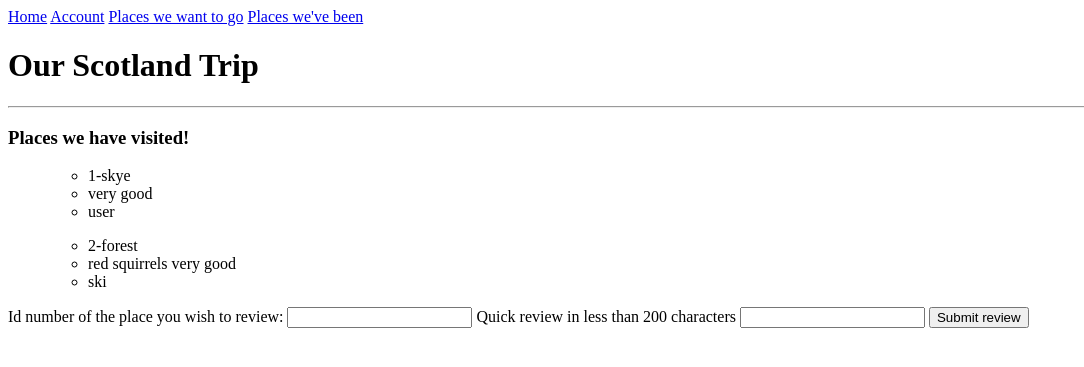
After one commit to H0rgzy/course_final_project, a Flask app: page /been in a window 1280 px wide. The commit adds this page. Shown: the top 367 px of the page, without its empty margins (0-1084 px from the left). Run offline with Flask 2, Linux system fonts and the light colour scheme; a user stored in the database is signed in; data comes from the database, SQL or seed files in the repository; both versions use the stored data as it was after the commit.

Commit message:
added been database and add a review functionality to it

```diff
--- a/course_final_project/forms.py
+++ b/course_final_project/forms.py
@@ -1,5 +1,5 @@
 from flask_wtf import FlaskForm
-from wtforms import StringField, SubmitField, PasswordField, EmailField
+from wtforms import StringField, SubmitField, PasswordField, EmailField, IntegerField
 from wtforms.validators import DataRequired, EqualTo, Email
 
 
@@ -22,3 +22,8 @@ class VisitForm(FlaskForm):
     place = StringField("Place you want to visit", validators=[DataRequired()])
     rating= StringField("How important is it you go there? 0-5", validators=[DataRequired()])
     submit = SubmitField("Submit")
+
+class ReviewForm(FlaskForm):
+    id_num = IntegerField("Id number of the place you wish to review: ", validators=[DataRequired()])
+    review = StringField("Quick review in less than 200 characters", validators=[DataRequired()])
+    submit = SubmitField("Submit review")
--- a/course_final_project/models.py
+++ b/course_final_project/models.py
@@ -30,3 +30,9 @@ class Visit(db.Model):
     place = db.Column(db.String(100), index= True)
     user_id = db.Column(db.Integer, db.ForeignKey('user.id'))
     rating = db.Column(db.Integer, index= True, unique = False)
+
+class Been(db.Model):
+    id = db.Column(db.Integer, primary_key=True)
+    place = db.Column(db.String(100), index=True)
+    review = db.Column(db.String(200), index=False)
+    user_name = db.Column(db.String(50), db.ForeignKey('user.username'))
--- a/course_final_project/routes.py
+++ b/course_final_project/routes.py
@@ -1,8 +1,9 @@
+from cmath import log
 from app import app, db, login
 from flask import render_template, redirect, url_for, request, flash
 from flask_login import login_required, login_user, current_user, logout_user
-from forms import LogoutForm, RegistrationForm, SigninForm, VisitForm
-from models import User, Visit
+from forms import LogoutForm, RegistrationForm, SigninForm, VisitForm, ReviewForm
+from models import User, Visit, Been
 from werkzeug.urls import url_parse
 
 
@@ -91,3 +92,34 @@ def delete_place(place_id):
     db.session.commit()
     flash("Place deleted")
     return redirect(url_for("visit", _external=True, _scheme="http"))
+
+@app.route("/visit/move/<int:place_id>", methods=["POST"])
+@login_required
+def move_place(place_id):
+    visit = Visit.query.get_or_404(place_id)
+    place = visit.place
+    db.session.delete(visit)
+    db.session.commit()
+    visited = Been(place = place, review = None, user_name = None)
+    db.session.add(visited)
+    db.session.commit()
+    return redirect(url_for("visit", _external=True, _scheme="http"))
+
+@app.route("/been", methods=["GET", "POST"])
+@login_required
+def been():
+    form = ReviewForm()
+    user = current_user
+    user = User.query.filter_by(username=user.username).first()
+    places = Been.query.all()
+
+    if request.method == 'POST':
+        review_id = form.id_num.data
+        visited = Been.query.get(review_id)
+        if visited:
+            visited.review = form.review.data
+            visited.user_name = user.username
+            db.session.commit()
+            return redirect(url_for('been'))
+
+    return render_template("been.html", form=form, user=user, places=places)
--- a/course_final_project/templates/base.html
+++ b/course_final_project/templates/base.html
@@ -3,7 +3,8 @@
     <nav>
         <a href="/">Home</a>
         <a href="/account">Account</a>
-        <a href="/visit">Places</a>
+        <a href="/visit">Places we want to go</a>
+        <a href="/been">Places we've been</a>
     </nav>
 
 
--- /dev/null
+++ b/course_final_project/templates/been.html
@@ -0,0 +1,31 @@
+{% extends "base.html" %}
+
+{% block content %}
+
+<h3>Places we have visited!</h3>
+
+{% for place in places %}
+
+    <ul>
+        <ul>
+            <li>{{ place.id }}-{{ place.place }}</li>
+        {% if place.review %}
+            <li>{{ place.review }}</li>
+            <li>{{ place.user_name }}</li>
+
+        {% endif %}
+        </ul>
+    </ul>
+{% endfor %}
+
+    <form action="" method="POST">
+    {{form.hidden_tag()}}
+    {{form.id_num.label}}
+    {{form.id_num()}}
+    {{form.review.label}}
+    {{form.review()}}
+    {{form.submit()}}
+    </form>
+
+
+{% endblock %}
--- a/course_final_project/templates/visit.html
+++ b/course_final_project/templates/visit.html
@@ -8,6 +8,9 @@
 <ul>
     <li>{{ place.place }} --- {{ place.rating }} <form action="{{ url_for ('delete_place', place_id=place.id) }}" method="post">
         <input class="btn" type="submit" name="delete" value="Delete">
+    </form>
+    <form action="{{url_for('move_place', place_id = place.id) }}", method="post">
+        <input class="btn" type="submit" name="move" value="Move to visited">
     </form></li>
 </ul>
 {% endfor %}
```
Also changed, not shown: course_final_project/mydb.db.
